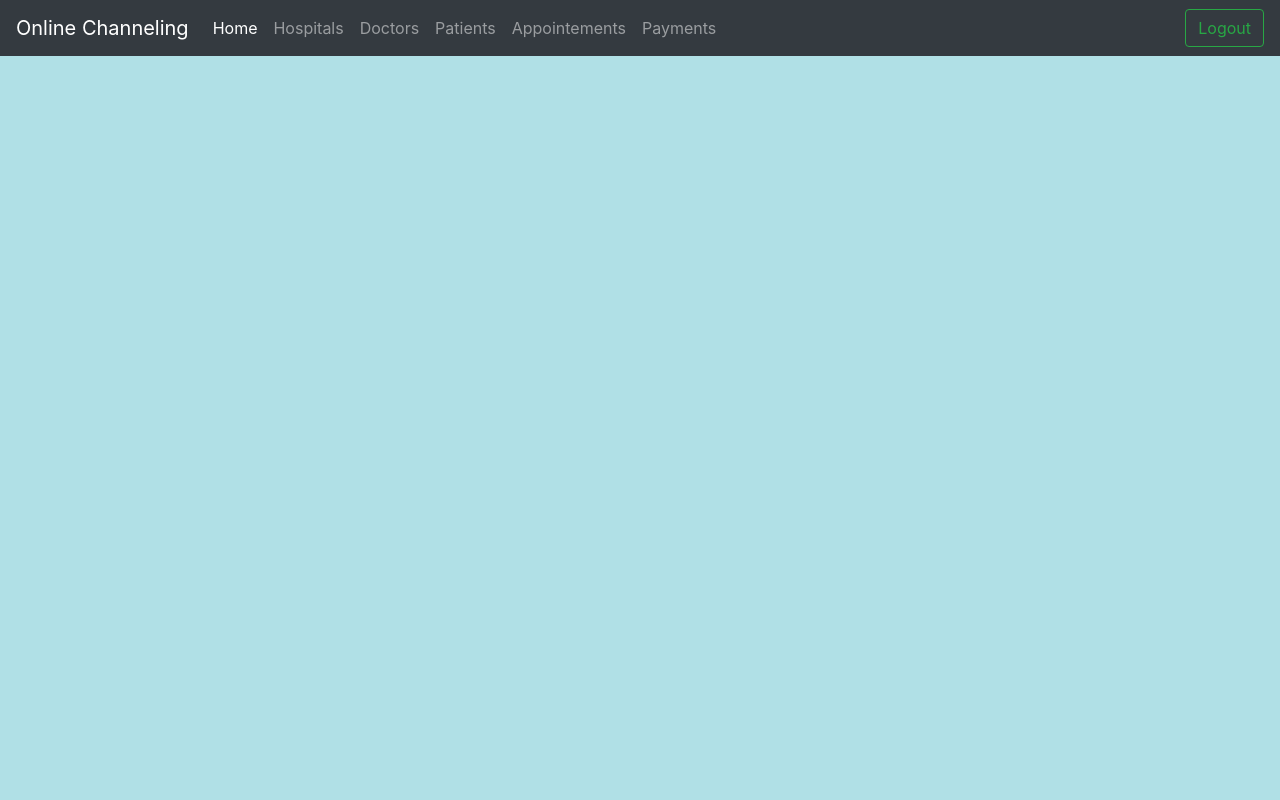
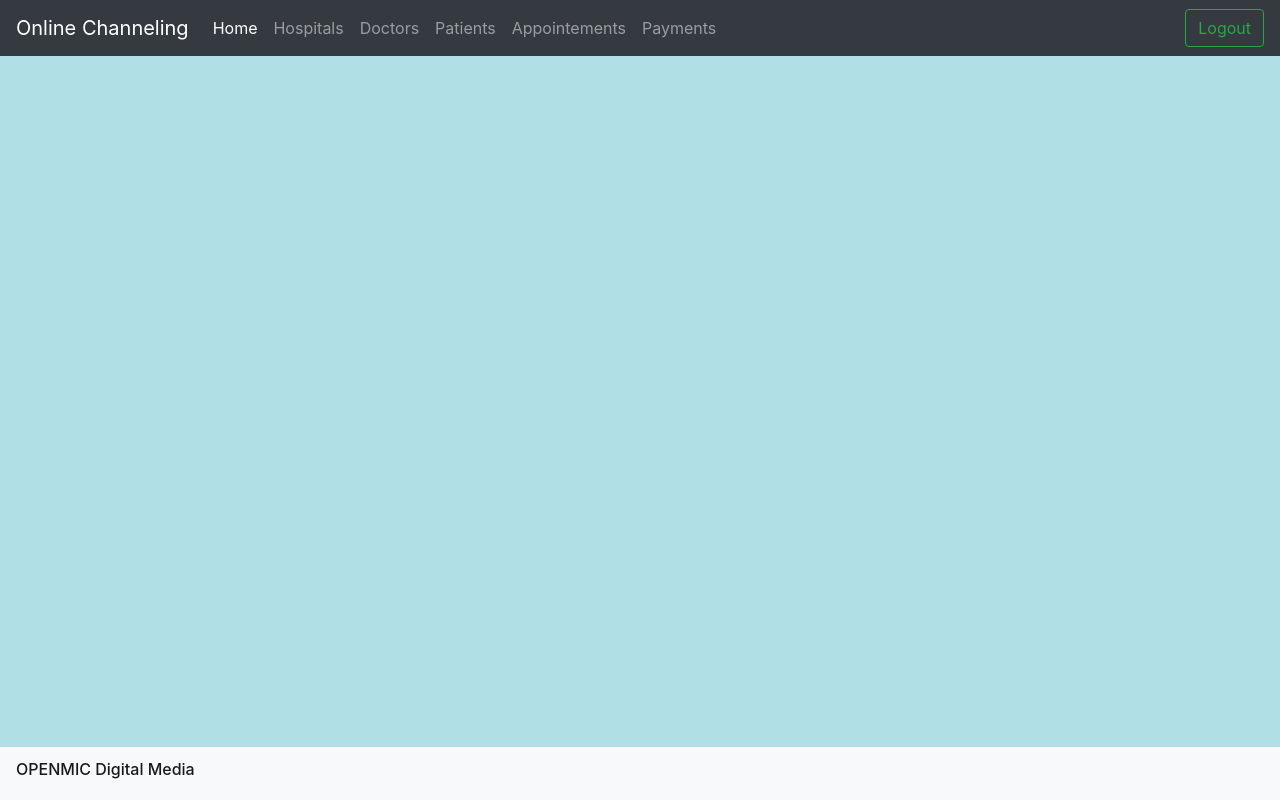
Before and after one commit to JudeAshan98/PAF-Channeling-System-Client, a plain HTML site: page admin/index.html in a window 1280 px wide. Drawn offline with nearby package versions, Linux system fonts and the light colour scheme.

Commit message:
Add Footer

```diff
--- a/admin/index.html
+++ b/admin/index.html
@@ -9,7 +9,7 @@
 </head>
 <body>
     <!-- header  -->
-    <nav class="navbar navbar-expand-lg navbar-dark bg-dark">
+    <nav class=" navbar navbar-expand-lg navbar-dark bg-dark">
 
         <a class="navbar-brand" href="#">Online Channeling</a>
         <button class="navbar-toggler" type="button" data-toggle="collapse" data-target="#navbarSupportedContent" aria-controls="navbarSupportedContent" aria-expanded="false" aria-label="Toggle navigation">
@@ -46,7 +46,9 @@
     </nav>
 
     <!-- footer  -->
-
+    <nav class="navbar fixed-bottom navbar-light bg-light">
+        <a class="navbar-brand" href="#" ><h6 >OPENMIC Digital Media</h6></a>
+    </nav>
 
     <script src="https://code.jquery.com/jquery-3.2.1.slim.min.js" integrity="sha384-KJ3o2DKtIkvYIK3UENzmM7KCkRr/rE9/Qpg6aAZGJwFDMVNA/GpGFF93hXpG5KkN" crossorigin="anonymous"></script>
     <script src="https://cdnjs.cloudflare.com/ajax/libs/popper.js/1.12.9/umd/popper.min.js" integrity="sha384-ApNbgh9B+Y1QKtv3Rn7W3mgPxhU9K/ScQsAP7hUibX39j7fakFPskvXusvfa0b4Q" crossorigin="anonymous"></script>
```
